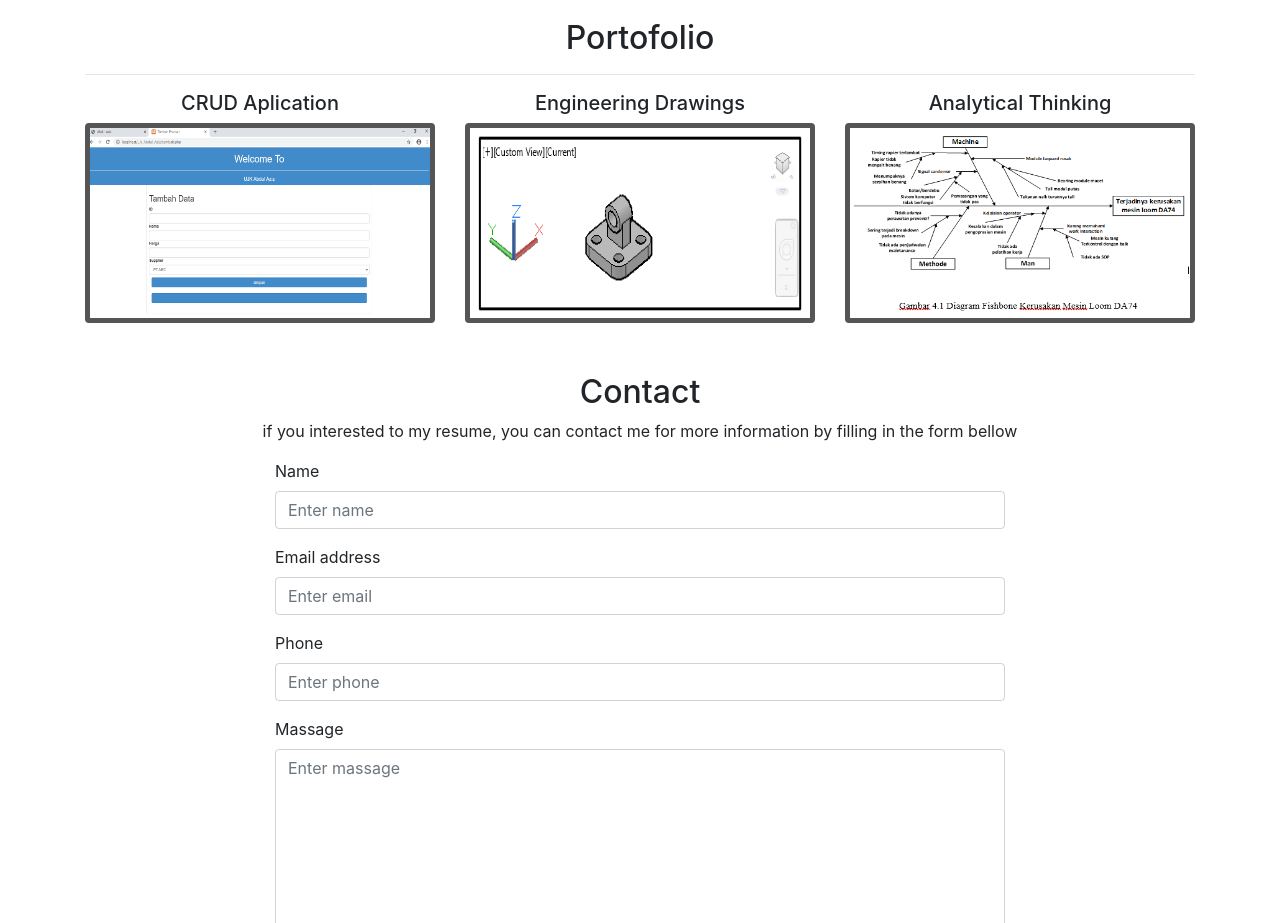
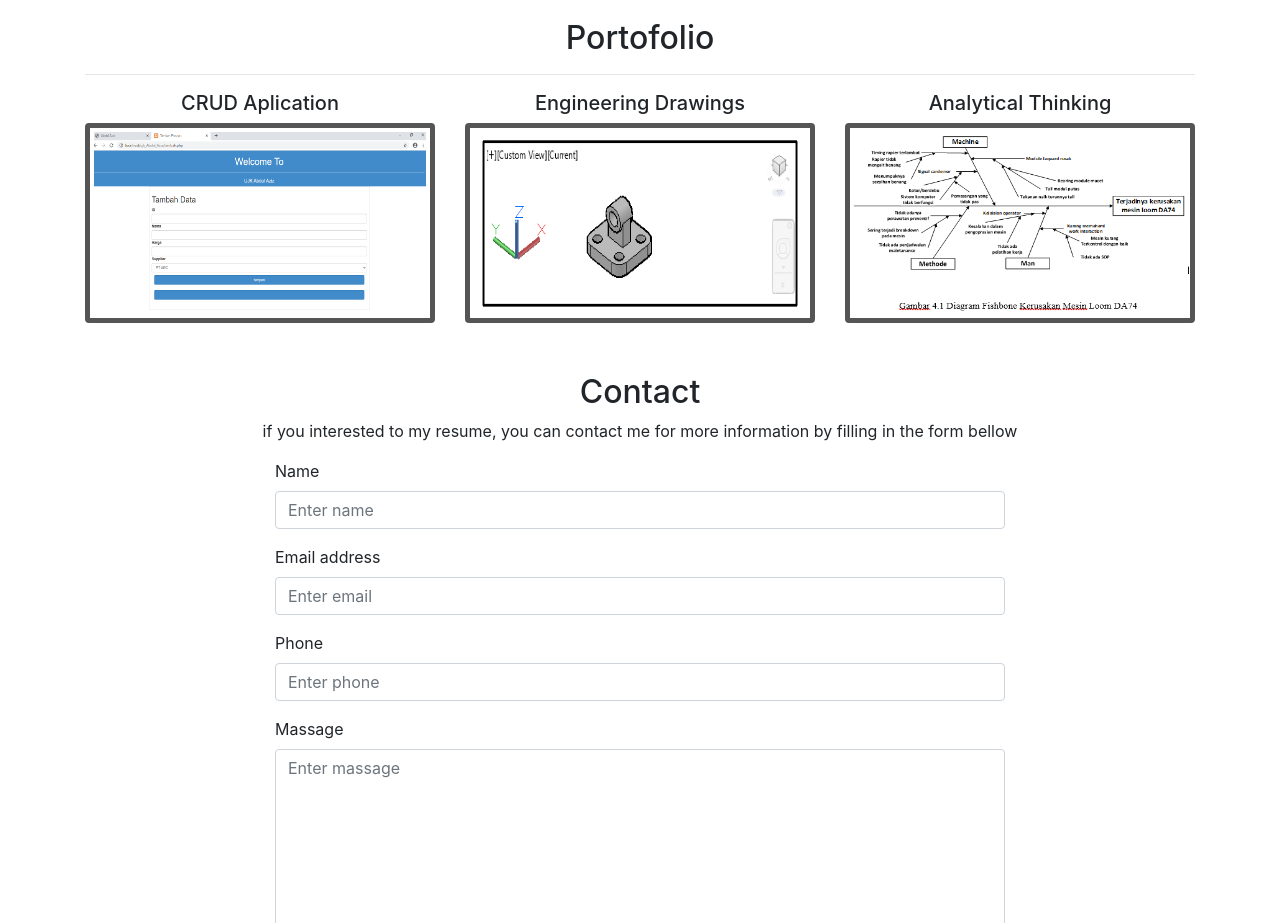
Before and after one commit to abdulaziz141/abdulaziz141.github.io, a plain HTML site: page index.html in a window 1280 px wide. Shown: the part 860-1783 px from the top of the page. Drawn offline with Linux system fonts and the light colour scheme; a script that the page names is missing.

Commit message:
update yes
oke

```diff
--- a/index.html
+++ b/index.html
@@ -56,15 +56,15 @@
 
                         <div class="col-sm-4">
                             <h5 class="text-center">CRUD Aplication</h5>
-                            <img src="img/webs.png" class="rounded float-left" alt="webs">
+                            <img src="img/webs.png" class="rounded float-left img-thumbnail" alt="webs">
                         </div>
                         <div class="col-sm-4">
                             <h5 class="text-center">Engineering Drawings</h5>
-                            <img src="img/3ds.png" class="rounded float-left" alt="3ds">
+                            <img src="img/3ds.png" class="rounded float-left img-thumbnail" alt="3ds">
                         </div>
                         <div class="col-sm-4">
                             <h5 class="text-center">Analytical Thinking</h5>
-                            <img src="img/at.png" class="rounded float-left" alt="at">
+                            <img src="img/at.png" class="rounded float-left img-thumbail" alt="at">
                         </div>
                 </div>
             </div>
```
